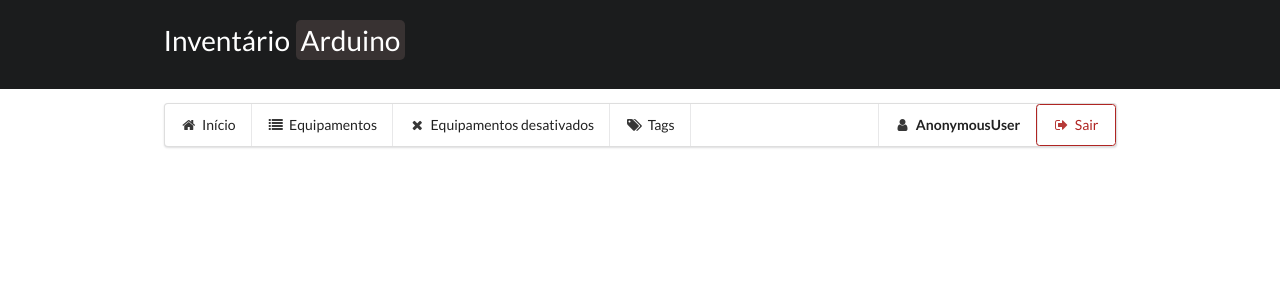
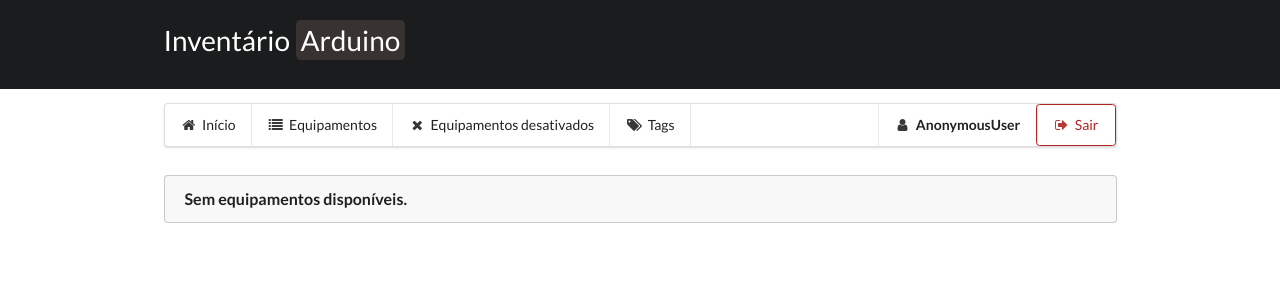
Before and after one commit to felipeflamarion/controle-arduino, a Django app: template arduino/templates/painel.html in a window 1280 px wide. Shown: the top 300 px of the page. Run offline with Django 3.2, Linux system fonts and the light colour scheme; the template is opened without the code that fills it, so the values that code supplies are empty; parts of the project's set-up code (start-up, migrations or seed data) failed here and were passed over.

Commit message:
Ajustes;

```diff
--- a/arduino/admin.py
+++ b/arduino/admin.py
@@ -7,3 +7,4 @@ admin.site.register(CategoriaModel)
 admin.site.register(EquipamentoModel)
 admin.site.register(ComentarioModel)
 admin.site.register(UtilizacaoModel)
+admin.site.register(TagModel)
--- a/arduino/templates/lista_equipamentos.html
+++ b/arduino/templates/lista_equipamentos.html
@@ -28,8 +28,9 @@
                 {% for equipamento in equipamentos %}
                     <a href="{% url 'visualizar_equipamento' equipamento.id %}">
                         <div class="item">
-                            <img src="{% if equipamento.foto %}{% static equipamento.foto.url %}{% else %}
-                                 {% static 'media/sem_imagem.png' %}{% endif %}" class="ui rounded bordered small image">
+                            <img src="{% if equipamento.foto %}{{ equipamento.foto.url }}{% else %}
+                                {% static 'images/sem_imagem.png' %}{% endif %}"
+                                 class="ui rounded bordered small image">
                             <div class="content detalhes-equipamento-lista-geral">
                                 <a href="{% url 'visualizar_equipamento' equipamento.id %}"
                                    class="header">{{ equipamento.descricao }}</a>
--- a/arduino/templates/lista_equipamentos_desativados.html
+++ b/arduino/templates/lista_equipamentos_desativados.html
@@ -28,8 +28,8 @@
                 {% for equipamento in equipamentos %}
                     <a href="{% url 'visualizar_equipamento' equipamento.id %}">
                         <div class="item">
-                            <img src="{% if equipamento.foto %}{% static equipamento.foto.url %}{% else %}
-                                 {% static 'media/sem_imagem.png' %}{% endif %}"
+                            <img src="{% if equipamento.foto %}{{ equipamento.foto.url }}{% else %}
+                                {% static 'images/sem_imagem.png' %}{% endif %}"
                                  class="ui rounded bordered small image">
                             <div class="content detalhes-equipamento-lista-geral">
                                 <a href="{% url 'visualizar_equipamento' equipamento.id %}"
--- a/arduino/templates/painel.html
+++ b/arduino/templates/painel.html
@@ -27,11 +27,11 @@
             <div class="ui five cards">
                 {% for equipamento in equipamentos_recentemente_cadastrados %}
                     <a href="{% url 'visualizar_equipamento' equipamento.id %}" class="card">
-                            <div class="image">
-                                <img src="{% if equipamento.foto %}{% static equipamento.foto.url %}{% else %}
-                                 {% static 'media/sem_imagem.png' %}{% endif %}"
+                        <div class="image">
+                            <img src="{% if equipamento.foto %}{{ equipamento.foto.url }}{% else %}
+                                {% static 'images/sem_imagem.png' %}{% endif %}"
                                  class="ui top aligned medium rounded bordered image"/>
-                            </div>
+                        </div>
 
                         <div class="content">
                             <div class="description">
@@ -49,6 +49,15 @@
                     </a>
                 {% endfor %}
             </div>
+        {% else %}
+            <div class="ten wide column">
+                <div class="ui message">
+                    <div class="header">
+                        Sem equipamentos disponíveis.
+                    </div>
+                </div>
+                <br/>
+            </div>
         {% endif %}
     </div>
 {% endblock %}
--- a/arduino/templates/visualizar_equipamento.html
+++ b/arduino/templates/visualizar_equipamento.html
@@ -50,8 +50,8 @@
                     <div class="ui grid">
 
                         <div class="five wide column">
-                            <img src="{% if equipamento.foto %}{% static equipamento.foto.url %}{% else %}
-                                 {% static 'media/sem_imagem.png' %}{% endif %}"
+                            <img src="{% if equipamento.foto %}{{ equipamento.foto.url }}{% else %}
+                                {% static 'images/sem_imagem.png' %}{% endif %}"
                                  class="ui top aligned medium rounded bordered image"/>
                         </div>
 
--- a/arduino/urls.py
+++ b/arduino/urls.py
@@ -37,5 +37,5 @@ urlpatterns = [
     url(r'^equipamento/devolver/(?P<id_utilizacao>[\d]+)/$', views.Devolver, name='devolver'),
 
     # 404
-    url(r'', TemplateView.as_view(template_name='404.html'), name='404'),
+    # url(r'', TemplateView.as_view(template_name='404.html'), name='404'),
 ]
```
Also changed, not shown: core/settings.py (+4 -4 lines), populate.py (+7 -7 lines), arduino/static/images/sem_imagem.png (renamed from arduino/static/media/sem_imagem.png), 1 other file.
